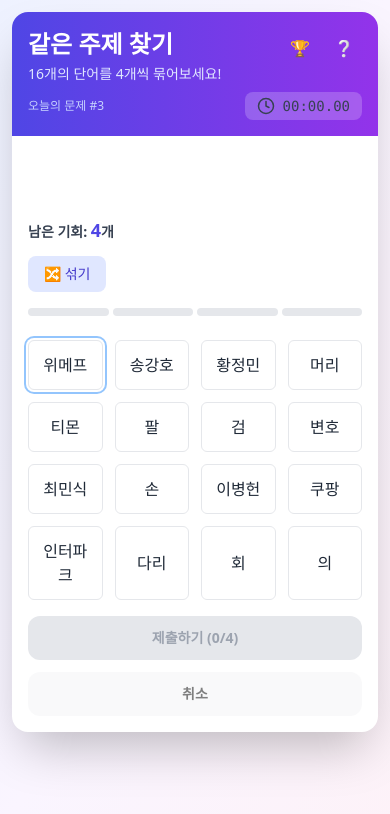
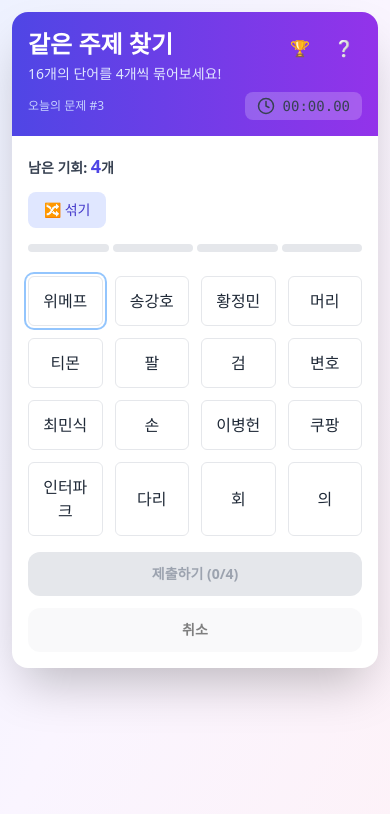
Before and after one commit to MinKyeongHyeon/connections, a React (Vite) app in the folder connections/: page / in a window 390 px wide. Shown: the top 814 px of the page. Built offline with nearby package versions, Linux system fonts and the light colour scheme.

Commit message:
fix(ui): pin message bar to bottom to avoid mobile layout shift

```diff
--- a/connections/src/connections/Connections.jsx
+++ b/connections/src/connections/Connections.jsx
@@ -50,11 +50,6 @@
           </div>
 
           <div className="p-4 sm:p-8">
-            <MessageBar
-              message={game.message}
-              messageType={game.messageType}
-              messageStyles={game.messageStyles}
-            />
 
             <div className="mb-6">
               <div className="flex flex-col sm:flex-row justify-between items-start sm:items-center gap-3 mb-4">
@@ -161,6 +156,13 @@
         leaderboard={game.leaderboard}
         formatTime={game.formatTime}
       />
+
+      {/* 메시지 바: 화면 하단에 고정하여 모바일에서 레이아웃 변화 방지 */}
+      <div className="fixed left-0 right-0 bottom-4 flex justify-center z-50 px-4 pointer-events-none">
+        <div className="w-full max-w-3xl pointer-events-auto">
+          <MessageBar message={game.message} messageType={game.messageType} messageStyles={game.messageStyles} />
+        </div>
+      </div>
     </div>
   );
 }
```
